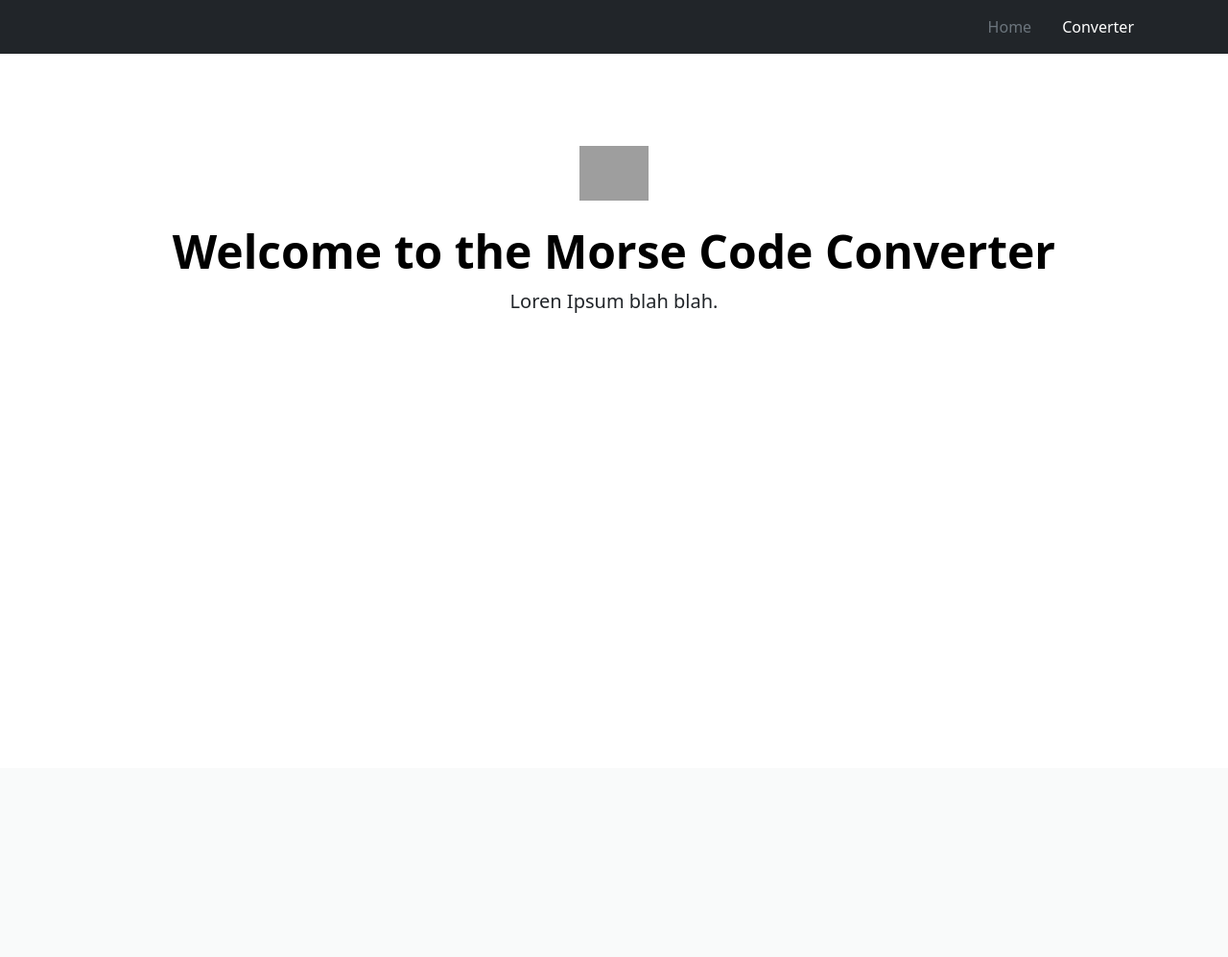
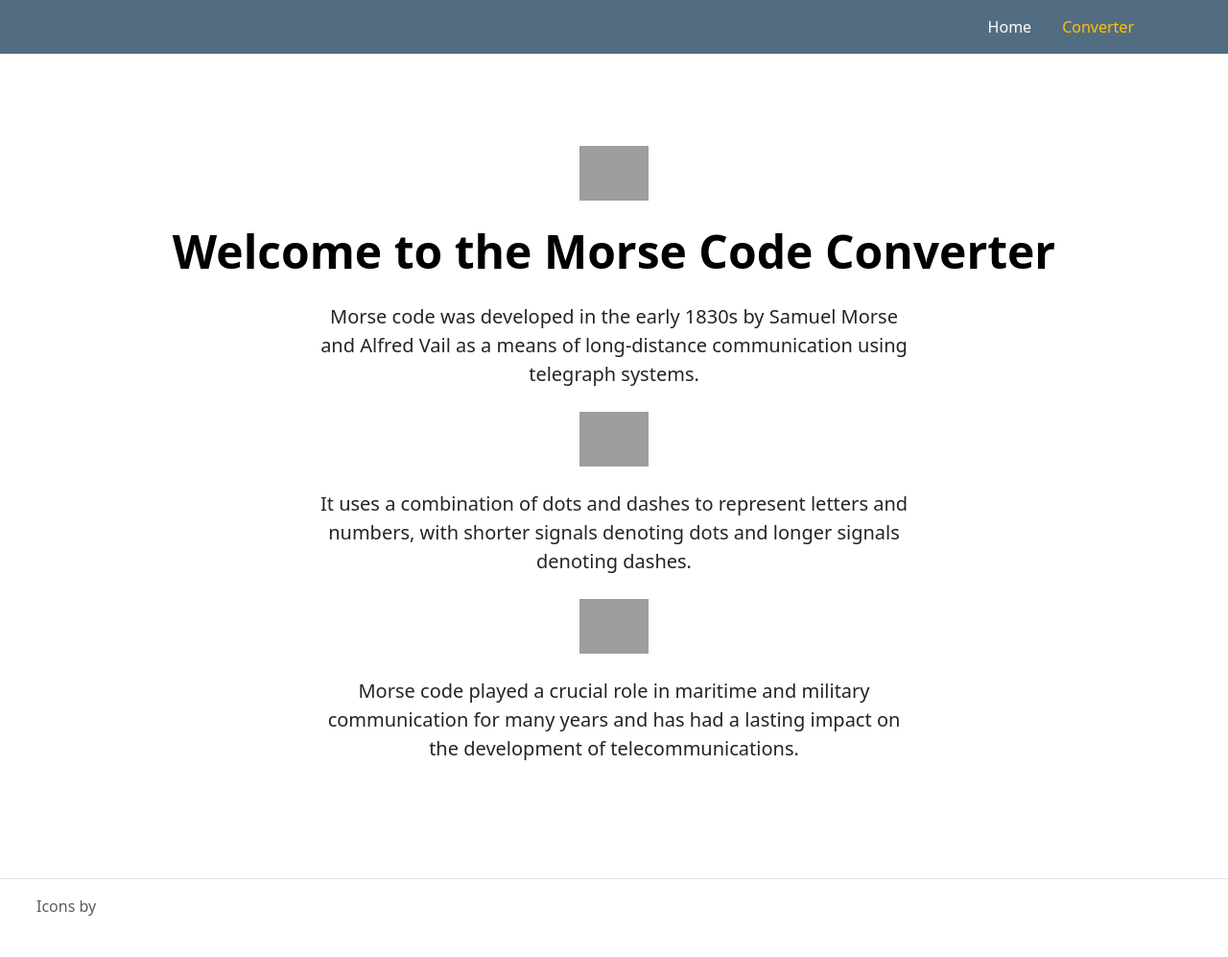
Before and after one commit to aleksandrabalkanska/Text_to_Morse_Code, a Flask app: page / in a window 1280 px wide. Shown: the whole page at 96% size. Before the commit the page ends 800 px from the top, so only its background shows below. Run offline with Flask 3, Linux system fonts and the light colour scheme; some libraries are stand-ins or nearby versions; grey boxes are pictures that could not be loaded.

Commit message:
Improve aesthetic

```diff
--- a/templates/base.html
+++ b/templates/base.html
@@ -6,11 +6,12 @@
     <title>{% block title %}Your page title{% endblock %} </title>
     <link href="https://cdn.jsdelivr.net/npm/bootstrap@5.3.0-alpha3/dist/css/bootstrap.min.css" rel="stylesheet"
           integrity="sha384-KK94CHFLLe+nY2dmCWGMq91rCGa5gtU4mk92HdvYe+M/SXH301p5ILy+dN9+nJOZ" crossorigin="anonymous">
+    <link rel="stylesheet" href="{{ url_for('static', filename='styles.css') }}">
 </head>
 <body>
  <!-- Navigation-->
-<header>
-    <div class="px-3 py-2 text-bg-dark">
+<header class="header-bg">
+    <div class="px-3 py-2">
       <div class="container">
         <div class="d-flex flex-wrap align-items-center justify-content-center justify-content-lg-start">
           <a href="/" class="d-flex align-items-center my-2 my-lg-0 me-lg-auto text-white text-decoration-none">
@@ -19,12 +20,12 @@
 
           <ul class="nav col-12 col-lg-auto my-2 justify-content-center my-md-0 text-small">
             <li>
-              <a href="{{url_for('home')}}" class="nav-link text-secondary">
+              <a href="{{url_for('home')}}" class="nav-link  text-white">
                 Home
               </a>
             </li>
             <li>
-              <a href="{{url_for('convert')}}" class="nav-link text-white">
+              <a href="{{url_for('convert')}}" class="nav-link text-warning">
                 Converter
               </a>
             </li>
@@ -33,7 +34,23 @@
       </div>
     </div>
   </header>
+
+  <!-- Body-->
     {% block content %}{% endblock %}
+
+  <!-- Footer-->
+  <footer class="d-flex flex-wrap justify-content-between align-items-center py-3 my-4 border-top">
+    <div class="col-md-4 d-flex align-items-center">
+      <a href="/" class="mb-3 me-2 mb-md-0 text-muted text-decoration-none lh-1">
+        <svg class="bi" width="30" height="24"><use xlink:href="#bootstrap"></use></svg>
+      </a>
+      <span class="text-muted">Icons by </span>
+    </div>
+
+    <ul class="nav col-md-4 justify-content-end list-unstyled d-flex">
+      <li class="ms-3"><a class="text-muted" href="#"><svg class="bi" width="24" height="24"><use xlink:href="#twitter"></use></svg></a></li>
+    </ul>
+  </footer>
 
 <script src="https://cdn.jsdelivr.net/npm/bootstrap@5.3.0-alpha3/dist/js/bootstrap.bundle.min.js"
         integrity="sha384-ENjdO4Dr2bkBIFxQpeoTz1HIcje39Wm4jDKdf19U8gI4ddQ3GYNS7NTKfAdVQSZe"
--- a/templates/index.html
+++ b/templates/index.html
@@ -6,8 +6,18 @@
 <div class="px-4 py-5 my-5 text-center">
     <img class="d-block mx-auto mb-4" src="/docs/5.3/assets/brand/bootstrap-logo.svg" alt="" width="72" height="57">
     <h1 class="display-5 fw-bold text-body-emphasis">Welcome to the Morse Code Converter</h1>
-    <div class="col-lg-6 mx-auto">
-      <p class="lead mb-4"> Loren Ipsum blah blah.</p>
+    <div class="col-lg-6 mx-auto text-justify">
+        <p class="lead mb-4 mt-4 "><b>Morse code</b> was developed in the early 1830s by Samuel Morse and Alfred Vail as a
+            means of
+            long-distance communication using telegraph systems.</p>
+         <img class="d-block mx-auto mb-4" src="/docs/5.3/assets/brand/bootstrap-logo.svg" alt="" width="72" height="57">
+        <p class="lead mb-4">
+            It uses a combination of dots and dashes to represent letters and numbers,
+            with shorter signals denoting dots and longer signals denoting dashes. </p>
+         <img class="d-block mx-auto mb-4" src="/docs/5.3/assets/brand/bootstrap-logo.svg" alt="" width="72" height="57">
+        <p class="lead mb-4"> Morse code played a crucial role in maritime and military communication for many years and
+            has had a lasting
+            impact on the development of telecommunications.</p>
     </div>
-  </div>
+</div>
 {% endblock %}
```
Also changed, not shown: templates/converter.html (+4 -5 lines).
